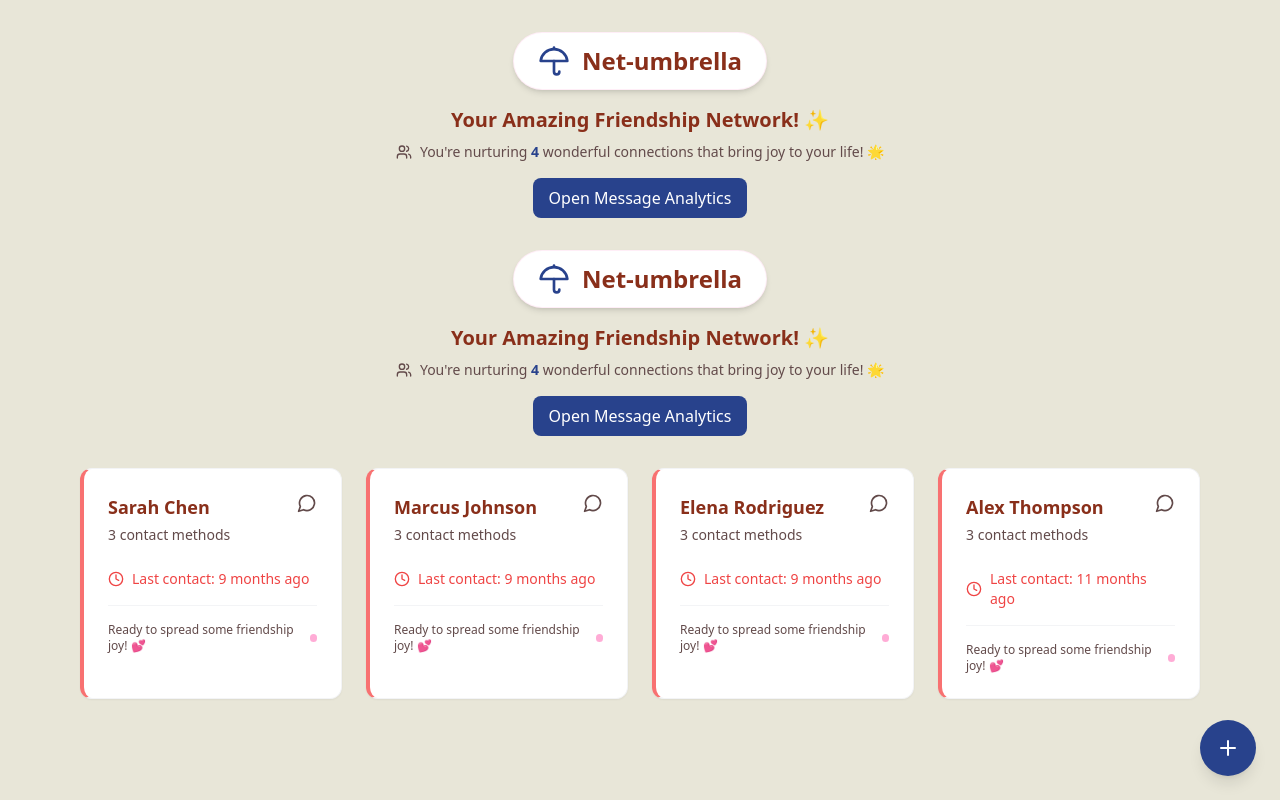
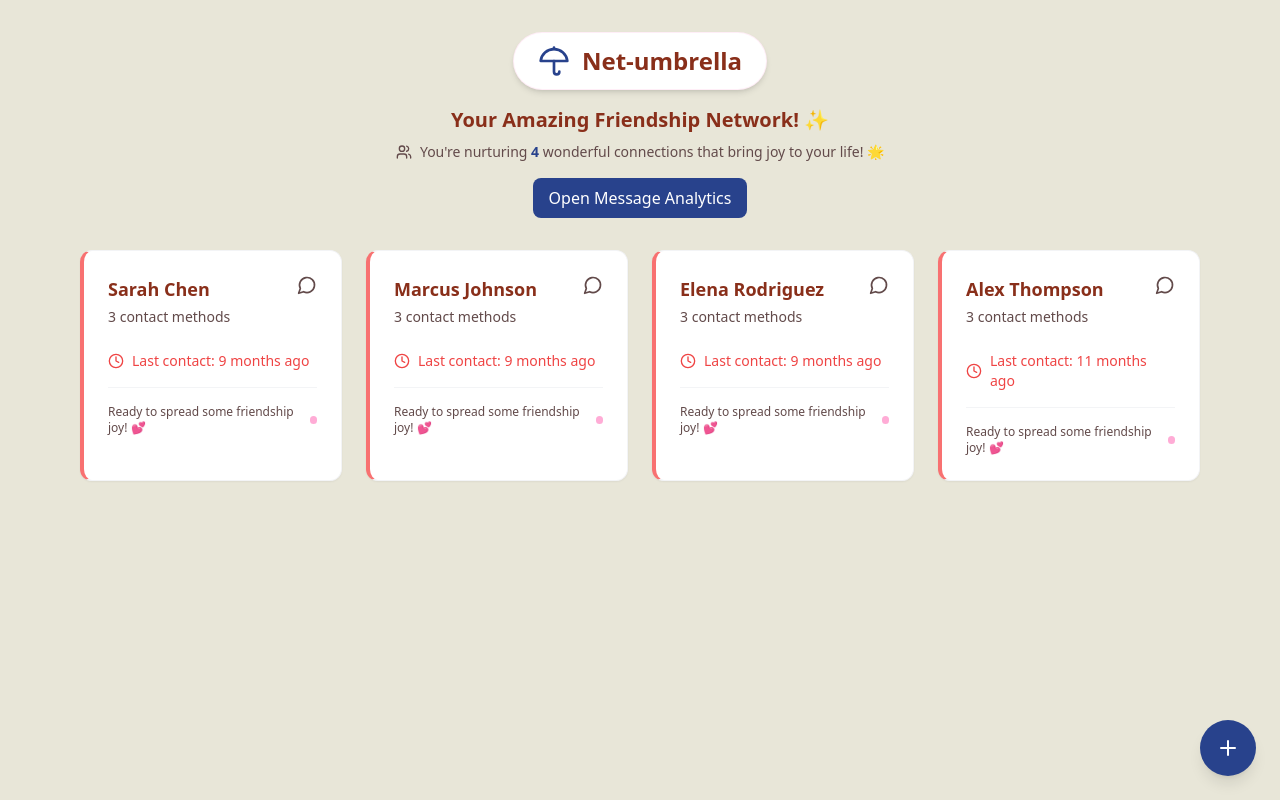
Before and after one commit to Sirlizard/net-umbrella, a React (Vite) app: page / in a window 1280 px wide. Built offline with nearby package versions, Linux system fonts and the light colour scheme.

Commit message:
rid of doubles

```diff
--- a/src/App.tsx
+++ b/src/App.tsx
@@ -111,7 +111,6 @@ function App() {
     <div className="min-h-screen bg-[#e8e6d8]">
       <div className="container mx-auto px-4 py-8 max-w-6xl">
         <DashboardHeader friendCount={friends.length} onOpenAnalytics={() => setShowAnalytics(true)} />
-        <DashboardHeader friendCount={friends.length} onOpenAnalytics={() => setShowAnalytics(true)} />
 
         <div className="grid grid-cols-1 md:grid-cols-2 lg:grid-cols-3 xl:grid-cols-4 gap-6">
           {friends.map((friend) => (
```
